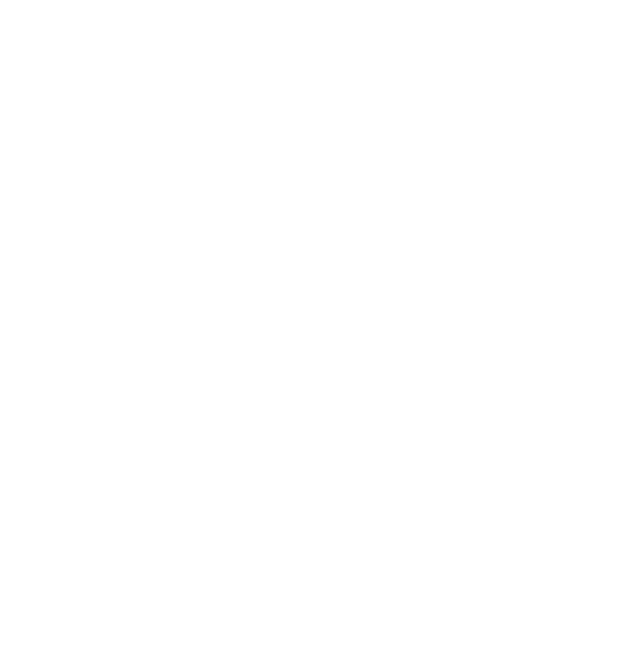
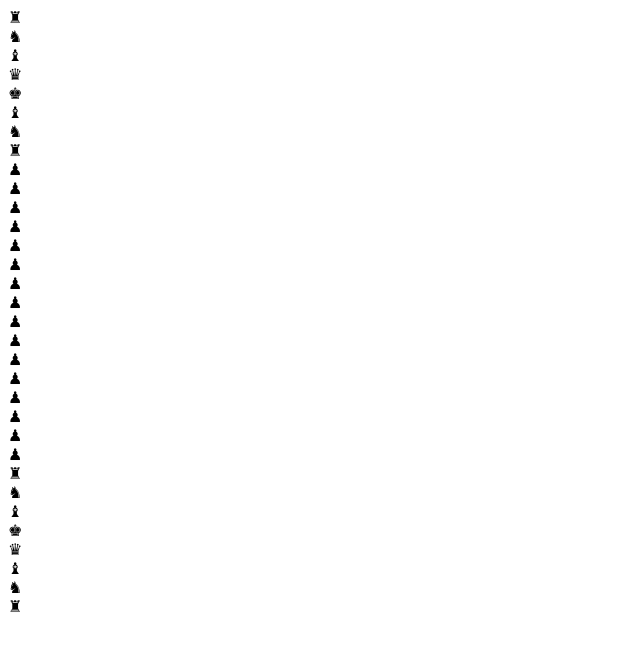
Before and after one commit to Dolapo-Mosuro/CHESS, a plain HTML site: page index.html in a window 1280 px wide. Shown: the whole page, without its empty margins (0-640 px from the left). Drawn offline with Linux system fonts and the light colour scheme.

Commit message:
Added HTML codes and css styling

```diff
--- a/index.html
+++ b/index.html
@@ -1,13 +1,111 @@
 <!DOCTYPE html>
-<html lang="en">
-<head>
-    <meta charset="UTF-8">
-    <meta http-equiv="X-UA-Compatible" content="IE=edge">
-    <meta name="viewport" content="width=device-width, initial-scale=1.0">
-    <link rel="stylesheet" href="style.css">
-    <title>Chess UI Design</title>
-</head>
-<body>
-    <div class="board"></div>
-</body>
-</html>
+<html>
+    <head>
+<style>
+
+</style>
+    </head>
+    <body>
+        <div class="row">
+<div class="box"> &#9820
+</div>
+<div class="box black">&#9822</div>
+<div class="box"> &#9821</div>
+<div class="box black">&#9819</div>
+<div class="box"> &#9818</div>
+<div class="box black">&#9821</div>
+<div class="box">&#9822</div>
+<div class="box black">&#9820</div>
+ </div>
+
+        <div class="row">
+
+            <div class="box black">&#9823</div>
+            <div class="box">&#9823</div>
+            <div class="box black">&#9823</div>
+            <div class="box">&#9823</div>
+            <div class="box black">&#9823</div>
+            <div class="box">&#9823</div>
+            <div class="box black">&#9823</div>
+            <div class="box">&#9823</div>
+
+        </div>
+        <div class="row">
+            <div class="box"></div>
+            <div class="box black"></div>
+            <div class="box"></div>
+            <div class="box black"></div>
+            <div class="box"></div>
+            <div class="box black"></div>
+            <div class="box"></div>
+            <div class="box black"></div>
+             </div>
+
+         <div class="row">
+
+                      <div class="box black"></div>
+                        <div class="box"></div>
+                        <div class="box black"></div>
+                        <div class="box"></div>
+                        <div class="box black"></div>
+                        <div class="box"></div>
+                        <div class="box black"></div>
+                        <div class="box"></div>
+
+     </div>
+                    <div class="row">
+                        <div class="box"></div>
+                        <div class="box black"></div>
+                        <div class="box"></div>
+                        <div class="box black"></div>
+                        <div class="box"></div>
+                        <div class="box black"></div>
+                        <div class="box"></div>
+                        <div class="box black"></div>
+                         </div>
+
+                                <div class="row">
+
+                                    <div class="box black"></div>
+                                    <div class="box"></div>
+                                    <div class="box black"></div>
+                                    <div class="box"></div>
+                                    <div class="box black"></div>
+                                    <div class="box"></div>
+                                    <div class="box black"></div>
+                                    <div class="box"></div>
+
+                                </div>
+                                <div class="row-btn">
+                                    <div class="box"> &#9823
+                                    </div>
+                                    <div class="box black">&#9823</div>
+                                    <div class="box"> &#9823</div>
+                                    <div class="box black">&#9823</div>
+                                    <div class="box"> &#9823</div>
+                                    <div class="box black">&#9823</div>
+                                    <div class="box">&#9823</div>
+                                    <div class="box black">&#9823</div>
+                                     </div>
+
+                                </div>
+                                <div class="row-btn">
+
+                                    <div class="box black">&#9820</div>
+                                    <div class="box">&#9822</div>
+                                    <div class="box black">&#9821</div>
+                                    <div class="box">&#9818</div>
+                                    <div class="box black">&#9819</div>
+                                    <div class="box">&#9821</div>
+                                    <div class="box black">&#9822</div>
+                                    <div class="box">&#9820</div>
+
+                                </div>
+
+
+
+
+
+
+    </body>
+</html
--- a/style.css
+++ b/style.css
@@ -1,9 +1,31 @@
-.board{
-    position: fixed;
-    height: 50%;
-    width: 50%;
+ html{
+        background: skyblue;
+    }
+    body{
+        width: 800px;
+        height: 800px;
+        background: white;
+        margin: 30px auto;
+    }
+    .row{
+        width: 100%;
+        float: left;
+        color: orangered;
+    }
+    .row-btn{
+        color: purple;
+    }
+    .box{
+        width: 100px;
+        height: 100px;
+        float: left;
+        font-size: 70px;
+        text-align: center;
 
-}
-::before{
-    background: repeating-linear-gradient(90deg, #000 0, #000 40px, #fff 40deg, #fff 80px);
-}
+    }
+    .black{
+        background: black;
+    }
+    .box:hover{
+        background: gold;
+    }
```
Also changed, not shown: 1 other file.
